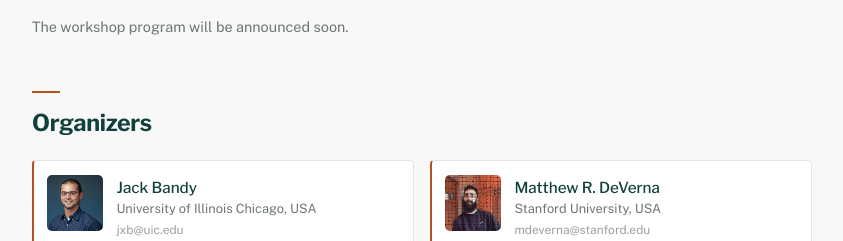
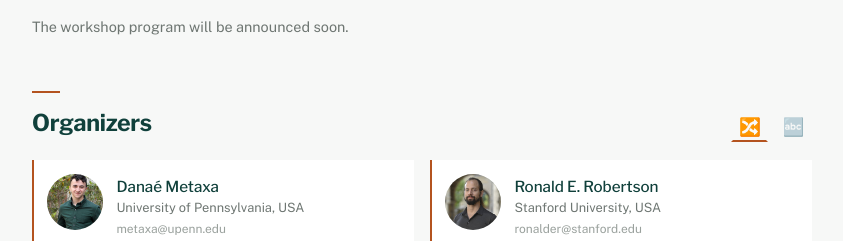
Before and after one commit to a2s2-workshop/2027, a plain HTML site: page index.html in a window 1280 px wide. Shown: the part 2274-2515 px from the top of the page, without its empty margins (218-1061 px from the left). Drawn offline with Linux system fonts and the light colour scheme; some icons are missing.

Commit message:
Organizer cards design tweak

```diff
--- a/css/style.css
+++ b/css/style.css
@@ -394,6 +394,37 @@ a.editions-row .editions-year {
 
 /* ---------- ORGANIZERS: card grid (year sites) ---------- */
 
+/* Heading row: the order controls sit level with the h2's baseline. */
+.org-header {
+  display: flex;
+  align-items: flex-end;
+  justify-content: space-between;
+  gap: 1rem;
+  margin-bottom: 1.1rem;
+}
+
+section .org-header h2 { margin-bottom: 0; }
+
+.org-order {
+  display: flex;
+  gap: 0.4rem;
+}
+
+.org-order-btn {
+  background: none;
+  border: 2px solid transparent;
+  cursor: pointer;
+  font-size: 1.1rem;
+  line-height: 1;
+  padding: 0.25rem 0.35rem;
+  opacity: 0.55;
+}
+
+.org-order-btn:hover,
+.org-order-btn[aria-pressed="true"] { opacity: 1; }
+.org-order-btn[aria-pressed="true"] { border-bottom-color: var(--color-accent-warm); }
+.org-order-btn:focus-visible { outline: 2px solid var(--color-accent-warm); outline-offset: 1px; }
+
 .org-grid {
   display: grid;
   grid-template-columns: repeat(auto-fill, minmax(280px, 1fr));
@@ -405,9 +436,7 @@ a.editions-row .editions-year {
   gap: 0.85rem;
   padding: 0.9rem 0.9rem 0.9rem 0.8rem;
   background: var(--color-surface);
-  border: 1px solid var(--color-border);
   border-left: 2px solid var(--color-accent-warm);
-  border-radius: 4px;
 }
 
 .org-card-photo {
@@ -415,7 +444,7 @@ a.editions-row .editions-year {
   height: 56px;
   flex-shrink: 0;
   object-fit: cover;
-  border-radius: 5px;
+  border-radius: 50%;
   background: var(--color-badge-bg);
 }
 
--- a/index.html
+++ b/index.html
@@ -96,7 +96,13 @@
     </section>
 
     <section id="organizers">
-      <h2>Organizers</h2>
+      <div class="org-header">
+        <h2>Organizers</h2>
+        <div class="org-order" role="group" aria-label="Organizer order">
+          <button type="button" class="org-order-btn" data-order="shuffle" aria-pressed="true" title="Shuffle order" aria-label="Shuffle order">🔀</button>
+          <button type="button" class="org-order-btn" data-order="az" aria-pressed="false" title="Sort A–Z by last name" aria-label="Sort A–Z by last name">🔤</button>
+        </div>
+      </div>
       <div class="org-grid" id="org-grid"></div>
     </section>
 
--- a/js/main.js
+++ b/js/main.js
@@ -35,10 +35,37 @@ function iconsFor(links) {
   }, '');
 }
 
-async function loadOrganizers() {
-  const grid = document.getElementById('org-grid');
-  try {
-    const { organizers } = await fetchJSON('data/organizers.json');
+/* Organizer order is shuffled on every page load so no one is permanently
+   first. The PRNG (mulberry32) is seeded from the current time; the 🔀 button
+   reshuffles with a fresh seed and 🔤 sorts A–Z by last name. */
+
+function mulberry32(seed) {
+  return () => {
+    seed |= 0; seed = seed + 0x6D2B79F5 | 0;
+    let t = Math.imul(seed ^ seed >>> 15, 1 | seed);
+    t = t + Math.imul(t ^ t >>> 7, 61 | t) ^ t;
+    return ((t ^ t >>> 14) >>> 0) / 4294967296;
+  };
+}
+
+function shuffled(list, seed) {
+  const rand = mulberry32(seed);
+  const out = [...list];
+  for (let i = out.length - 1; i > 0; i--) {
+    const j = Math.floor(rand() * (i + 1));
+    [out[i], out[j]] = [out[j], out[i]];
+  }
+  return out;
+}
+
+const lastName = org => org.name.trim().split(/\s+/).pop();
+
+function sortedAZ(list) {
+  return [...list].sort((a, b) =>
+    lastName(a).localeCompare(lastName(b)) || a.name.localeCompare(b.name));
+}
+
+function renderOrganizers(grid, organizers) {
   grid.innerHTML = organizers.map(org => {
     const nameHtml = org.website
       ? `<a href="${org.website}" class="org-card-name" ${EXT_LINK}>${org.name}</a>`
@@ -67,6 +94,19 @@ async function loadOrganizers() {
   grid.querySelectorAll('.org-card-photo').forEach(img =>
     img.addEventListener('error', () => { img.style.display = 'none'; })
   );
+}
+
+async function loadOrganizers() {
+  const grid = document.getElementById('org-grid');
+  const buttons = document.querySelectorAll('.org-order-btn');
+  try {
+    const { organizers } = await fetchJSON('data/organizers.json');
+    const apply = order => {
+      renderOrganizers(grid, order === 'az' ? sortedAZ(organizers) : shuffled(organizers, Date.now()));
+      buttons.forEach(b => b.setAttribute('aria-pressed', b.dataset.order === order));
+    };
+    buttons.forEach(b => b.addEventListener('click', () => apply(b.dataset.order)));
+    apply('shuffle');
   } catch {
     grid.innerHTML = '<p class="data-error">Could not load organizer data.</p>';
   }
```
Lines whose indentation alone changed are shown as unchanged.
